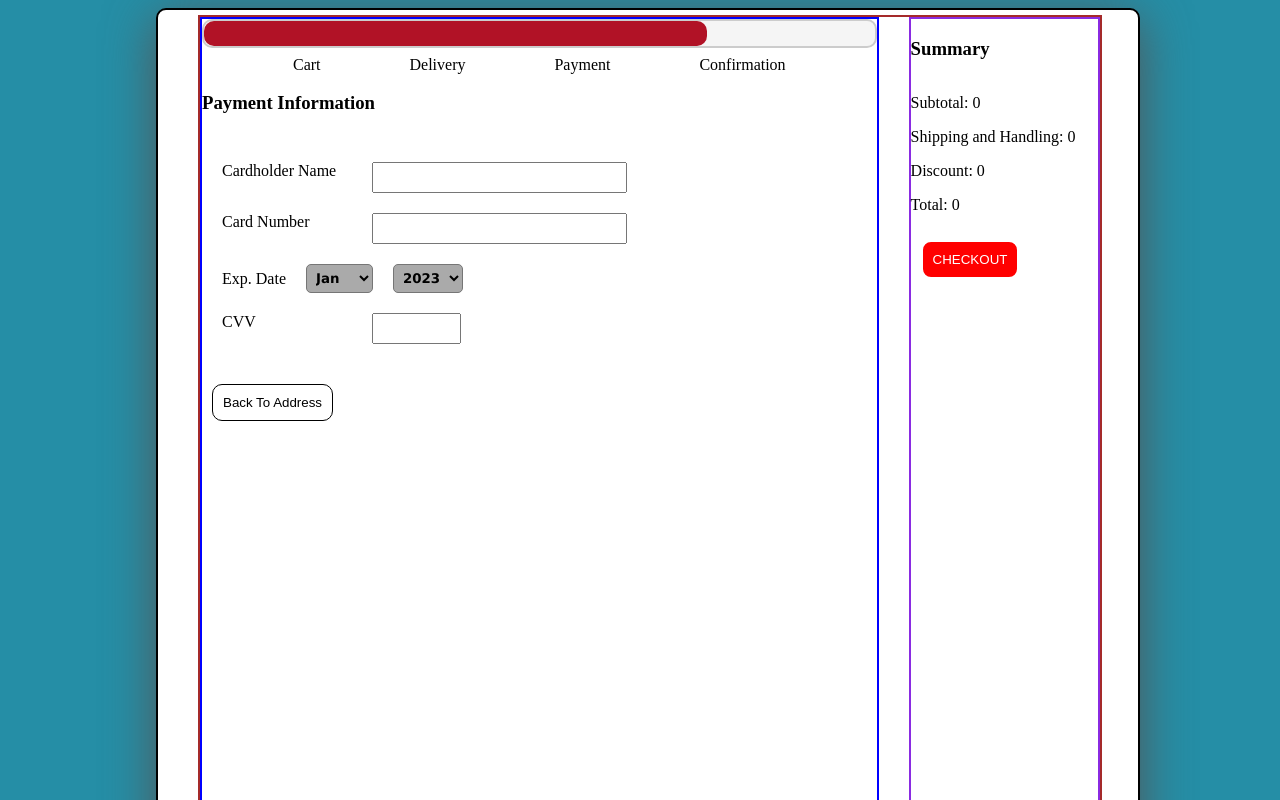
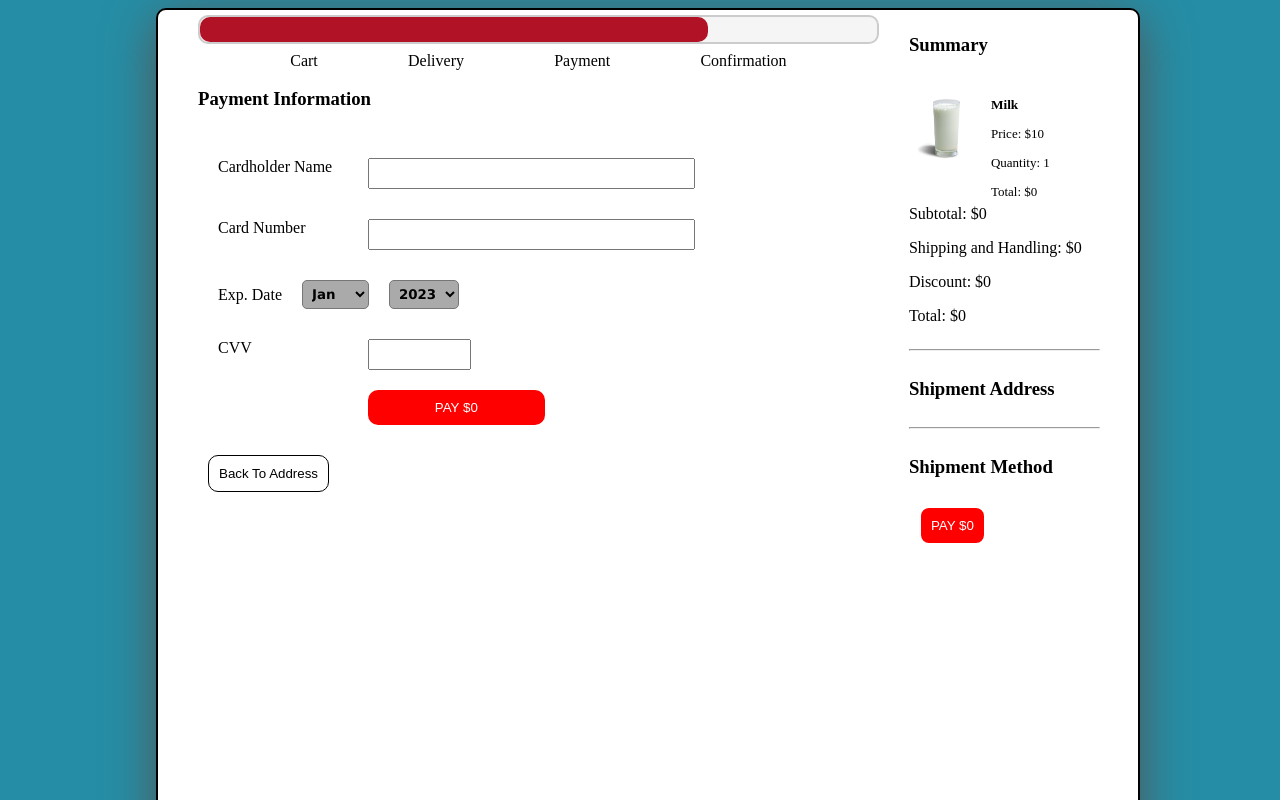
Before and after one commit to JOmega12/code-commerce2, a React (Create React App) app: page / in a window 1280 px wide. Shown: the top 800 px of the page. Built offline with nearby package versions, Linux system fonts and the light colour scheme.

Commit message:
styled css elem in paymentInfo component

```diff
--- /dev/null
+++ b/src/components/Checkout/confirmation/Confirmation.jsx
@@ -0,0 +1,13 @@
+import React from "react";
+
+
+class Confirmation extends React.Component {
+
+   render() {
+      return(
+         <div>this is confirmation comp</div>
+      )
+   }
+}
+
+export default Confirmation
--- a/src/components/Checkout/paymentInfo/PaymentInfo.jsx
+++ b/src/components/Checkout/paymentInfo/PaymentInfo.jsx
@@ -5,6 +5,7 @@ import { cardNumberValidation, onlyTextValidation, securityCodeValidation } from
 import { CARD } from "../../constants/constants";
 
 import '../paymentInfo/paymentInfo.css'
+import Confirmation from "../confirmation/Confirmation";
 
 
 class PaymentInfo extends React.Component {
@@ -15,6 +16,7 @@ class PaymentInfo extends React.Component {
          maxLength: OTHERCARDS.length,
          cardType: null,
          error: {},
+         isFinalCheckout: false,
       }
    }
 
@@ -119,6 +121,14 @@ class PaymentInfo extends React.Component {
       this.handleValidations(e.target.name, e.target.value);
    }
 
+   finalCheckout = (e) => {
+      e.preventDefault();
+
+      if(this.props.finalTotal) {
+         this.setState({isFinalCheckout: true})
+      }
+   }
+
    render(){
 
       const cardInput = [
@@ -132,77 +142,92 @@ class PaymentInfo extends React.Component {
          {label: 'Year', name:'yearExp'},
       ];
 
-      // const cvvInput= [
-      //    {label: 'CVV', type: 'number', name:'cvv', error: 'cvvError'},
-      // ]
-
-
-
       const monthDropdown = ['Jan', 'Feb', 'Mar', 'Apr', 'May', 'June', 'July', 'Aug', 'Sept', 'Oct', 'Nov', 'Dec'];
 
       const yearDropdown = [2023, 2024, 2025];
 
       const cardImage = this.state.cardType ? CARDICON[this.state.cardType]: null
 
-      return(
+      return (
+        <div>
+          {this.state.isFinalCheckout ? (
+            <Confirmation
+
+            shoppingItemsProps = {this.props.shoppingItemsProps}
+            subTotalAmountItemsProps = {this.props.subTotalAmountItemsProps}
+            shippingAndHandleProps = {this.props.shippingAndHandleProps}
+            discountNumberProps = {this.props.discountNumberProps}
+            finalTotalProps = {this.props.finalTotalProps}
+            backToShippingInfoProps = {this.backToShippingInfoButton}
+
+            shippingInfoDataInputProps = {this.props.shippingInfoDataInputProps}
+            />
+          ) : (
             <div className="mainPaymentForm">
               <div className="paymentInfoContainer">
                 <div className="payment-box-container">
                   <div className="loadingBar">
-                     <ProgressBar percentage = {75} />
+                    <ProgressBar percentage={75} />
                   </div>
                   <h3>Payment Information</h3>
                   <div className="paymentInfoContainerBox">
                     {cardInput.map((item) => (
                       <div className="inputPaymentInfoContainer">
-                     <span class='labelPayment'>{item.label}</span>
+                        <div className="labelContainerPI">
+                          <span class="labelPayment">{item.label}</span>
                           <input
-                     style={{width: '70%', height: '25px'}}
+                            style={{ width: "70%", height: "25px" }}
                             type={item.type}
-                     name = {item.name}
-                     value={this.state.cardData && this.state.cardData[item.name]}
-                     onChange = {this.handleInputData}
-                     maxLength = {this.state.maxLength}
+                            name={item.name}
+                            value={
+                              this.state.cardData &&
+                              this.state.cardData[item.name]
+                            }
+                            onChange={this.handleInputData}
+                            maxLength={this.state.maxLength}
                           />
-
-                     {this.state.error[item.name] && <span className="errorMSI">{this.state.error[item.name]}</span>}
-                     {item.name === 'cardNumber' && cardImage && (
+                          {item.name === "cardNumber" && cardImage && (
                             <img
-                           style = {{
-                              border: 'black, 2px solid',
-                              width: '50px',
-                              height: '50px'
+                              style={{
+                                border: "black, 2px solid",
+                                width: "35px",
+                                height: "25px",
                               }}
                               src={cardImage}
                               alt="card icon"
                             />
                           )}
-
+                        </div>
+                        {this.state.error[item.name] && (
+                          <span className="errorMSI-PI">
+                            {this.state.error[item.name]}
+                          </span>
+                        )}
                       </div>
                     ))}
 
                     <div className="other-payment-info">
                       <span>Exp. Date</span>
                       <div className="expDateItemsContainer">
-                        {expInput.map(item => (
+                        {expInput.map((item) => (
                           <div className="expDateItems">
                             <select
                               name={item.name}
                               id=""
-                              defaultValue = {item.value}
+                              defaultValue={item.value}
                               onChange={this.handleInputData}
                             >
-                                 {item.name === 'monthExp' && monthDropdown.map((val) => (
-                                    <option
-                                    key={val}
-                                    value={val}
-                                    >{val}</option>
+                              {item.name === "monthExp" &&
+                                monthDropdown.map((val) => (
+                                  <option key={val} value={val}>
+                                    {val}
+                                  </option>
                                 ))}
-                                 {item.name === 'yearExp' && yearDropdown.map((val) => (
-                                    <option
-                                    key={val}
-                                    value={val}
-                                    >{val}</option>
+                              {item.name === "yearExp" &&
+                                yearDropdown.map((val) => (
+                                  <option key={val} value={val}>
+                                    {val}
+                                  </option>
                                 ))}
                             </select>
                           </div>
@@ -211,39 +236,53 @@ class PaymentInfo extends React.Component {
                     </div>
 
                     <div className="inputPaymentInfoContainer">
-                     <span class='labelPayment cvvInput'>CVV</span>
+                      <div className="labelContainerPI">
+                        <span class="labelPayment cvvInput">CVV</span>
                         <input
-                     style={{width: '20%', height: '25px'}}
-                     type= 'text'
-                     name = 'cvv'
+                          style={{ width: "20%", height: "25px" }}
+                          type="text"
+                          name="cvv"
                           autoComplete="off"
-                     value={this.state.cardData && this.state.cardData['cvv']}
-                     onChange = {this.handleInputData}
+                          value={
+                            this.state.cardData && this.state.cardData["cvv"]
+                          }
+                          onChange={this.handleInputData}
                         />
-                     {this.state.error['cvv'] && <span className="errorMSI">{this.state.error['cvv']}</span>}
+                      </div>
+                      {this.state.error["cvv"] && (
+                        <span className="errorMSI-PI">
+                          {this.state.error["cvv"]}
+                        </span>
+                      )}
                     </div>
 
+
+                     <button
+                        className="checkout-next2"
+                        // disabled={this.props.checkoutDisabledProps}
+                        onClick={(e) => this.finalCheckout(e)}
+                     >
+                        PAY ${this.props.finalTotalProps}
+                     </button>
                   </div>
 
                   <div>
                     <button
                       className="backToContainerShip"
+                      onClick={this.props.backToShippingInfoProps}
                     >
                       Back To Address
                     </button>
                   </div>
                 </div>
 
-
                 <div className="summary">
                   <h3>Summary</h3>
                   {/* missing the items that are moved from previous component*/}
                   {this.props.shoppingItemsProps.map((item, index) => {
-                     if(item.quantity > 0) {
+                    if (item.quantity > 0) {
                       return (
-                           <div className="itemsFromCart"
-                           key ={index}
-                           >
+                        <div className="itemsFromCart" key={index}>
                           <div className="individualItemL">
                             <img src={item.img} alt="" />
                           </div>
@@ -256,36 +295,49 @@ class PaymentInfo extends React.Component {
                             </div>
                           </div>
                         </div>
-                        )
+                      );
                     } else {
                       return null;
                     }
                   })}
 
                   <div className="total-price">
+                    <p>Subtotal: ${this.props.subTotalAmountItemsProps}</p>
                     <p>
-                     Subtotal: {this.props.subTotalAmountItemsProps}
+                      Shipping and Handling: ${this.props.shippingAndHandleProps}
                     </p>
-                  <p>
-                     Shipping and Handling: {this.props.shippingAndHandleProps}</p>
-                  <p>
-                     Discount: {this.props.discountNumberProps}</p>
-                  <p>
-                     Total: {this.props.finalTotalProps}
-                  </p>
+                    <p>Discount: ${this.props.discountNumberProps}</p>
+                    <p>Total: ${this.props.finalTotalProps}</p>
+                  </div>
+                  <hr />
+                  <div className="shipmentAddress">
+                     <h3>Shipment Address</h3>
+                     <p>{this.props.shippingInfoDataInputProps[0].addressTitle}</p>
+                     <p>{this.props.shippingInfoDataInputProps[0].name}</p>
+                     <p>{this.props.shippingInfoDataInputProps[0].address}</p>
+                  </div>
+                  <hr />
+                  <div className="shipmentMethod">
+                     <h3>Shipment Method</h3>
+                     {/* if this.state.shippingFast === false then show shippingFastInfostate shipping address name of regular*/}
+                     {/* else show expedtied info */}
+                     <p></p>
                   </div>
                   <div>
                     <button
                       className="checkout-next"
-                  disabled={this.props.checkoutDisabledProps}
-                  // onClick={(e)=> this.handleCheckoutShippingInfo(e)}
-                  >CHECKOUT
+                      // disabled={this.props.checkoutDisabledProps}
+                      onClick={(e) => this.finalCheckout(e)}
+                    >
+                      PAY ${this.props.finalTotalProps}
                     </button>
                   </div>
                 </div>
               </div>
             </div>
-      )
+          )}
+        </div>
+      );
    }
 }
 
--- a/src/components/Checkout/paymentInfo/paymentInfo.css
+++ b/src/components/Checkout/paymentInfo/paymentInfo.css
@@ -13,7 +13,7 @@
 .paymentInfoContainer {
    display: flex;
    flex-direction: row;
-   border: brown 2px solid;
+   /* border: brown 2px solid; */
    justify-content: space-evenly;
    gap: 30px;
    width: 100%;
@@ -22,7 +22,7 @@
 
 .payment-box-container {
    display: flex;
-   border: blue 2px solid;
+   /* border: blue 2px solid; */
    flex-direction: column;
    width: 100%;
 }
@@ -32,8 +32,9 @@
    flex-direction: column;
    /* border: lightseagreen 2px solid; */
    /* width: fit-content; */
-   width: 60%;
+   width: 70%;
    margin: 20px;
+   gap: 10px;
    justify-content: flex-start;
 }
 
@@ -42,6 +43,19 @@
    justify-content: flex-start;
    margin: 10px 0;
    font-weight: 400;
+   flex-direction: column;
+}
+
+.errorMSI-PI {
+   display: flex;
+   justify-content: center;
+   align-items: center;
+   margin: 2px;
+   color:red
+}
+
+.labelContainerPI {
+   display: flex;
 }
 
 .labelPayment {
@@ -70,6 +84,21 @@
    margin-left: 20px;
 }
 
+.checkout-next2 {
+   display: flex;
+   justify-content: center;
+   align-items: center;
+   margin: 0 150px;
+   padding: 10px;
+   border-radius: 10px;
+   background-color: red;
+   color:white;
+   border: none;
+}
+.checkout-next2:hover{
+   background-color: black;
+}
+
 .expDateItems select {
    display: flex;
    padding: 5px;
--- a/src/components/Checkout/shippingInfo/ShippingInfo.jsx
+++ b/src/components/Checkout/shippingInfo/ShippingInfo.jsx
@@ -13,6 +13,7 @@ class ShippingInfo extends React.Component {
          shippingFast: false,
          //shippingInfoDisabled is always false
          shippingInfoDisabled: true,
+         shippingFastInfo: expressShipping,
       }
    }
 
@@ -39,6 +40,10 @@ class ShippingInfo extends React.Component {
       //need to write that
       this.props.handleCheckoutShippingInfo();
       this.setState({shippingInfoDisabled: true})
+   }
+
+   backToShippingInfoButton = () => {
+      this.setState({shippingInfoDisabled: false})
    }
 
    render() {
@@ -100,6 +105,10 @@ class ShippingInfo extends React.Component {
             shippingAndHandleProps = {this.props.shippingAndHandleProps}
             discountNumberProps = {this.props.discountNumberProps}
             finalTotalProps = {this.props.finalTotalProps}
+            backToShippingInfoProps = {this.backToShippingInfoButton}
+
+            shippingInfoDataInputProps = {this.props.shippingInfoDataInputProps}
+
             />
          ):
          <div className="mainShippingForm">
@@ -238,14 +247,14 @@ class ShippingInfo extends React.Component {
 
                   <div className="total-price">
                      <p>
-                        Subtotal: {this.props.subTotalAmountItemsProps}
+                        Subtotal: ${this.props.subTotalAmountItemsProps}
                      </p>
                      <p>
-                        Shipping and Handling: {this.props.shippingAndHandleProps}</p>
+                        Shipping and Handling: ${this.props.shippingAndHandleProps}</p>
                      <p>
-                        Discount: {this.props.discountNumberProps}</p>
+                        Discount: ${this.props.discountNumberProps}</p>
                      <p>
-                        Total: {this.props.finalTotalProps}
+                        Total: ${this.props.finalTotalProps}
                      </p>
                   </div>
                   <div>
--- a/src/components/Checkout/shippingInfo/shippingInfo.css
+++ b/src/components/Checkout/shippingInfo/shippingInfo.css
@@ -46,7 +46,7 @@
 .summary {
    display: flex;
    flex-direction: column;
-   border: 2px solid blueviolet;
+   /* border: 2px solid blueviolet; */
    width: 250px;
 }
 
--- a/src/components/constants/constants.js
+++ b/src/components/constants/constants.js
@@ -25,7 +25,7 @@ export const newUser =[
 ]
 
 export const shoppingItems = [
-   {img: '/IMAGE/milk.png', name: 'Milk', price: 10, totalPrice: 0, quantity: 0},
+   {img: '/IMAGE/milk.png', name: 'Milk', price: 10, totalPrice: 0, quantity: 1},
    {img: '/IMAGE/cheese1.png', name: 'Cheese', price: 20, totalPrice: 0, quantity: 0},
    {img: '/IMAGE/goat.png', name: 'Goat', price: 50, totalPrice: 0, quantity: 0},
    {img: '/IMAGE/rice.png', name: 'Rice', price: 5, totalPrice: 0, quantity: 0},
@@ -51,8 +51,8 @@ export const shippingInfoDataInput =[
 
 
 export const expressShipping = [
-   {regularShipping: 0, value: ''},
-   {expressShipping: 5, value: ''}
+   {placeHolder: 'Standard Shipping', regularShipping: 0, value: '', description: 'Delivery in 4-6 Business Days - Free',},
+   {placeHolder: 'Express Shipping', expressShipping: 5, value: '', description: 'Delivery in 1-3 Business Days - $5',}
 ]
 
 
@@ -116,10 +116,11 @@ export const CARDICON = {
    DISCOVER: DISCOVER_ICON,
 }
 
+//next have the shipping express info in the summary
+// if there are elements in the summary, go to payment then build on confirmation screen
 
-//next have the card images be hooked up to a specific number
-//next have error messages synced up in the right spots
-//next have the props information be in the summary
+//after all 3, next build the confirmation screen with all of the props
 
 
 //current bug is forcing me to cut me off after the first character input
+//reason being is because the elements are in an input instead of outside of the input
```
Also changed, not shown: src/components/Checkout/customercart/CustomerCart.jsx (+4 -4 lines), src/components/Checkout/confirmation/confirmation.css (added). Lines whose indentation alone changed are shown as unchanged.
